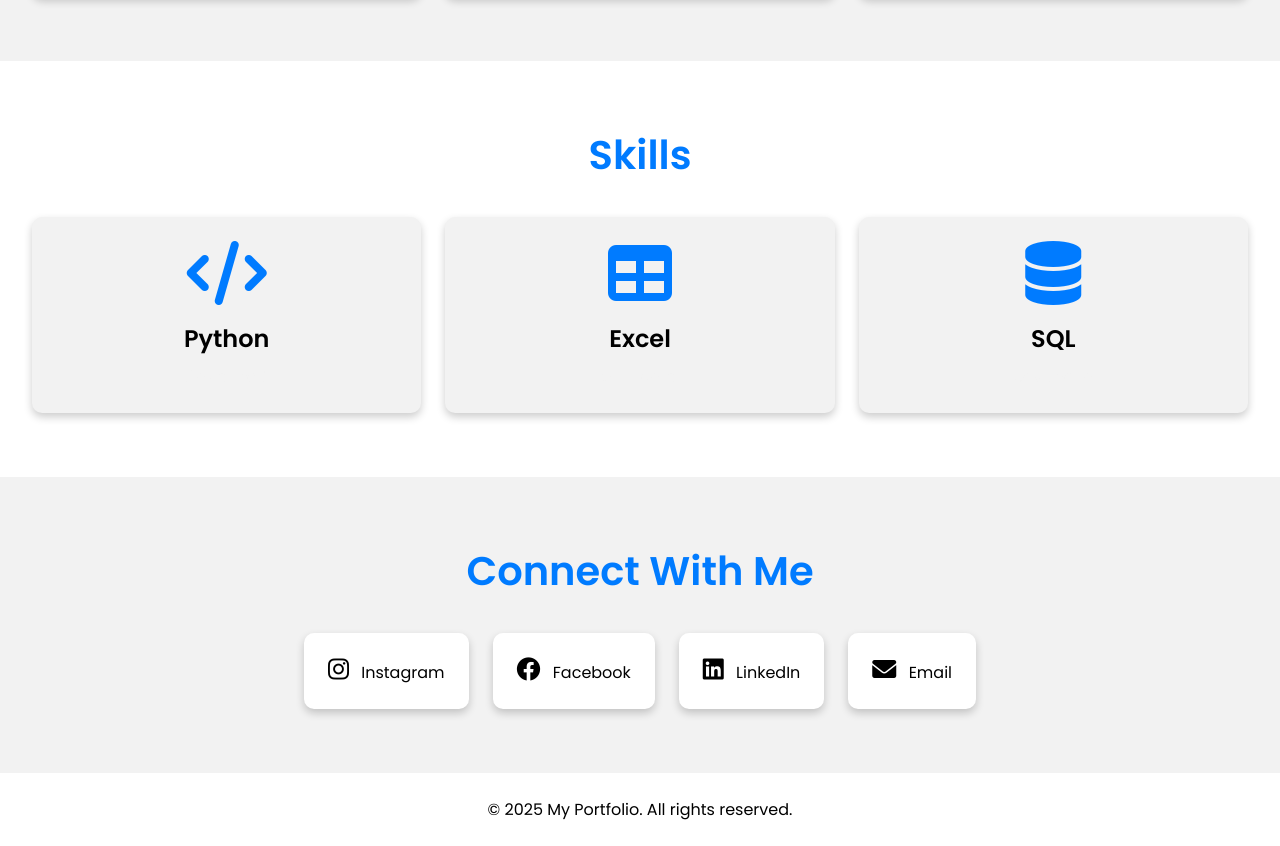
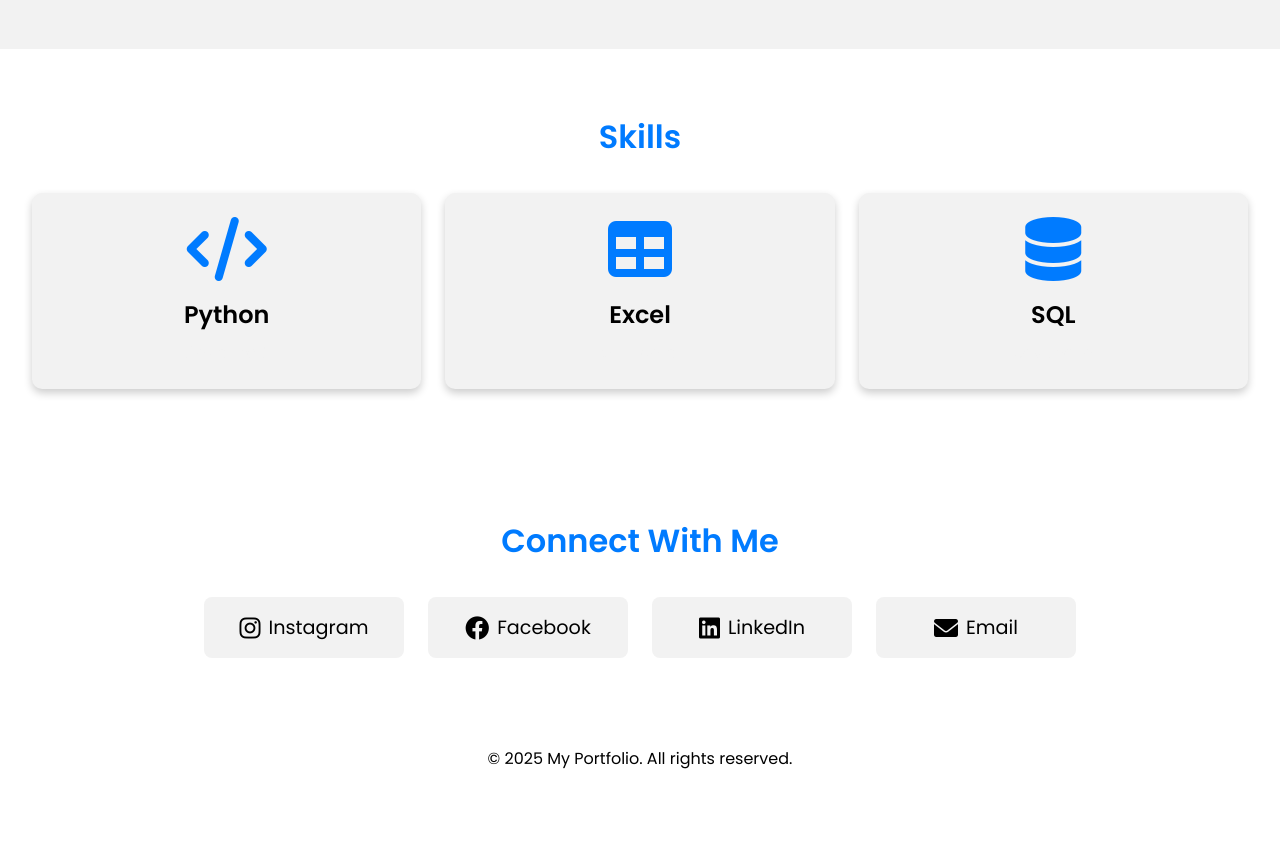
Before and after one commit to kdzalavadiya/portfolio2, a plain HTML site: page index.html in a window 1280 px wide. Shown: the part 1399-2245 px from the top of the page. After the commit the page ends 2194 px from the top, so only its background shows below. Drawn offline with nearby package versions, Linux system fonts and the light colour scheme.

Commit message:
styles.css

```diff
--- a/assets/css/styles.css
+++ b/assets/css/styles.css
@@ -312,33 +312,48 @@ a:hover {
 
 /* Contact Section */
 .contact {
+    text-align: center;
     padding: 4rem 2rem;
-    background-color: var(--secondary-color);
+}
+
+.section-title {
+    font-size: 2rem;
+    margin-bottom: 2rem;
+    color: var(--accent-color);
 }
 
 .social-links {
     display: flex;
-    flex-wrap: wrap;
     justify-content: center;
     gap: 1.5rem;
+    flex-wrap: wrap;
 }
 
 .social-card {
-    background-color: var(--primary-color);
-    padding: 1.5rem;
-    border-radius: 10px;
-    transition: background-color var(--transition-speed);
-    box-shadow: 0 4px 8px rgba(0, 0, 0, 0.2);
+    display: flex;
+    align-items: center;
+    justify-content: center;
+    gap: 0.5rem;
+    font-size: 1.2rem;
+    font-weight: 500;
+    text-align: center;
+    background-color: var(--secondary-color);
+    color: var(--text-color);
+    padding: 1rem 1.5rem;
+    border-radius: 8px;
+    transition: all 0.3s ease;
+    width: 200px; /* Ensures all buttons have the same width */
+}
+
+.social-card i {
+    font-size: 1.5rem;
 }
 
 .social-card:hover {
     background-color: var(--accent-color);
+    color: var(--primary-color);
 }
 
-.social-card i {
-    font-size: 1.5rem;
-    margin-right: 0.5rem;
-}
 
 /* Footer */
 .footer {
```
